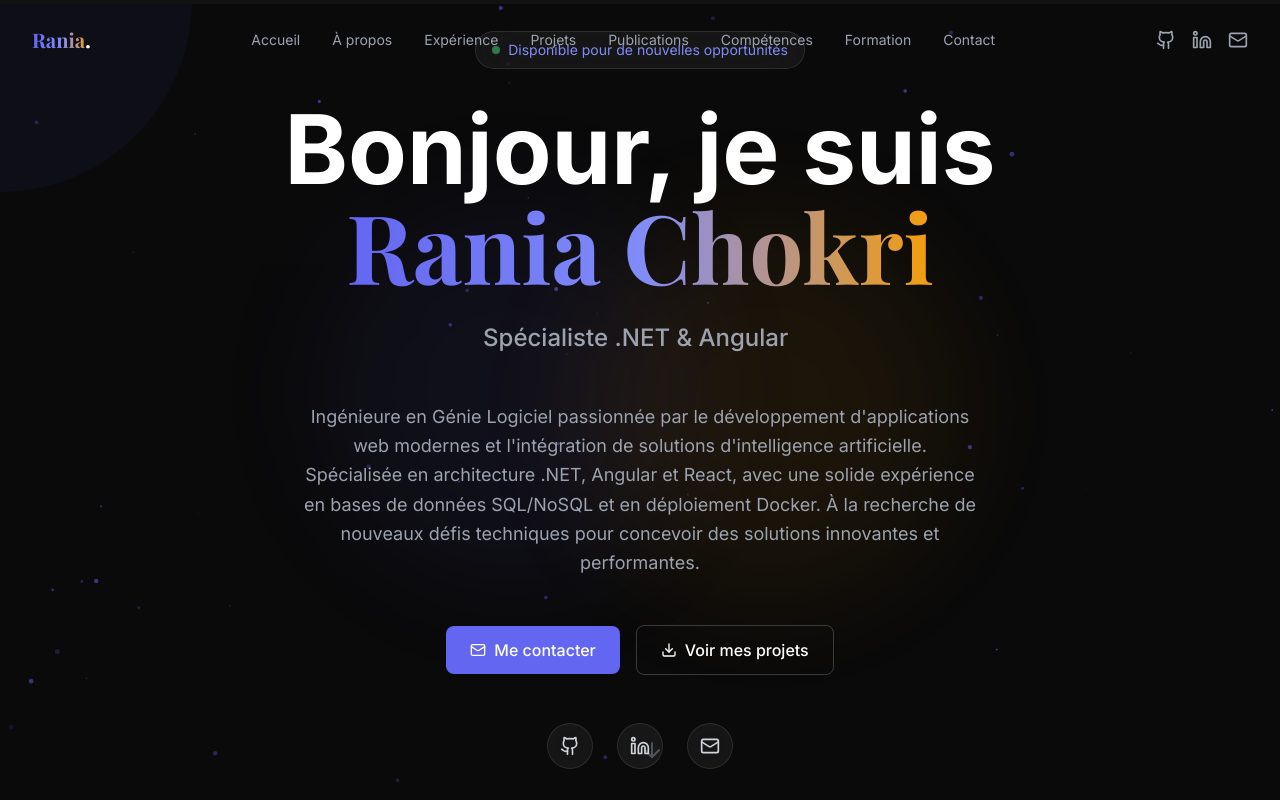
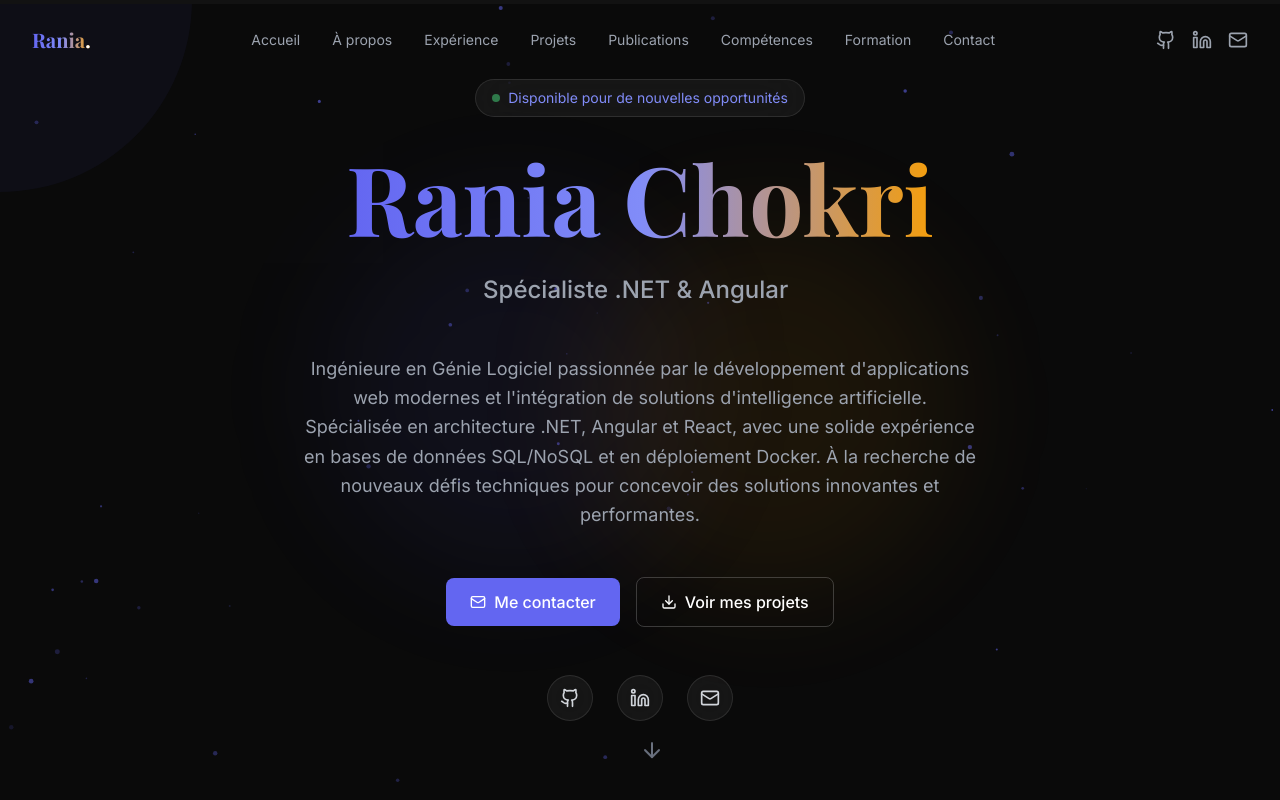
Before and after one commit to raniachokri/Portfolio, a React (Vite) app: page / in a window 1280 px wide. Shown: the top 800 px of the page. Built offline with nearby package versions, Linux system fonts and the light colour scheme.

Commit message:
Fix hero layout - remove extra line break

```diff
--- a/src/components/Hero.jsx
+++ b/src/components/Hero.jsx
@@ -68,8 +68,8 @@ const Hero = () => {
         </div>
 
         <h1 className="text-5xl md:text-7xl lg:text-8xl font-bold mb-6">
-          <span className="text-white">Bonjour, je suis</span>
-          <br />
+
+
           <span className="gradient-text font-display">{personalInfo.name}</span>
         </h1>
 
```
